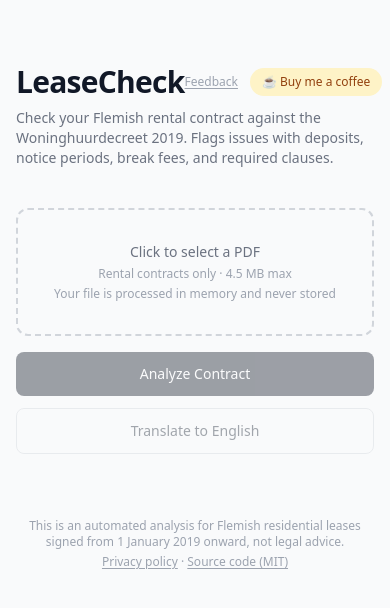
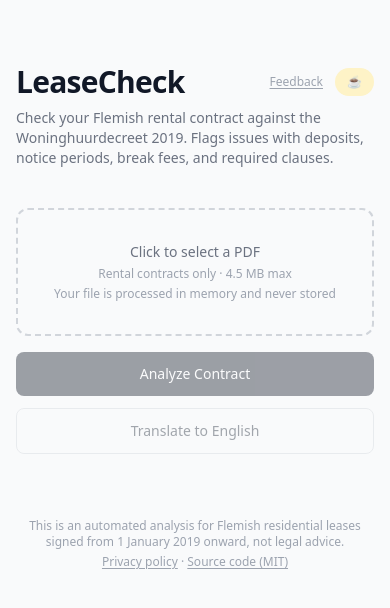
Before and after one commit to samridhivig/lease-check, a Next.js app: page / in a window 390 px wide. Shown: the top 608 px of the page. Built offline with nearby package versions, Linux system fonts and the light colour scheme.

Commit message:
fix: page layout

```diff
--- a/app/page.tsx
+++ b/app/page.tsx
@@ -147,12 +147,12 @@
   return (
     <main className="min-h-screen flex flex-col items-center py-16 px-4">
       <div className="w-full max-w-2xl">
-        <div className="flex items-start justify-between mb-2">
+        <div className="mb-2 flex items-start justify-between">
           <h1 className="text-3xl font-bold tracking-tight">LeaseCheck</h1>
           <div className="flex items-center gap-3 mt-1">
             <a
               href="mailto:samridhivigd.a.v@gmail.com"
-              className="text-xs text-gray-400 hover:text-gray-600 underline underline-offset-2"
+              className="text-xs text-gray-400 underline underline-offset-2 hover:text-gray-600"
             >
               Feedback
             </a>
@@ -162,7 +162,8 @@
               rel="noreferrer"
               className="text-xs bg-amber-100 hover:bg-amber-200 text-amber-800 px-3 py-1.5 rounded-full transition-colors whitespace-nowrap"
             >
-              ☕ Buy me a coffee
+              <span className="sm:hidden">☕</span>
+              <span className="hidden sm:inline">☕ Buy me a coffee</span>
             </a>
           </div>
         </div>
```
